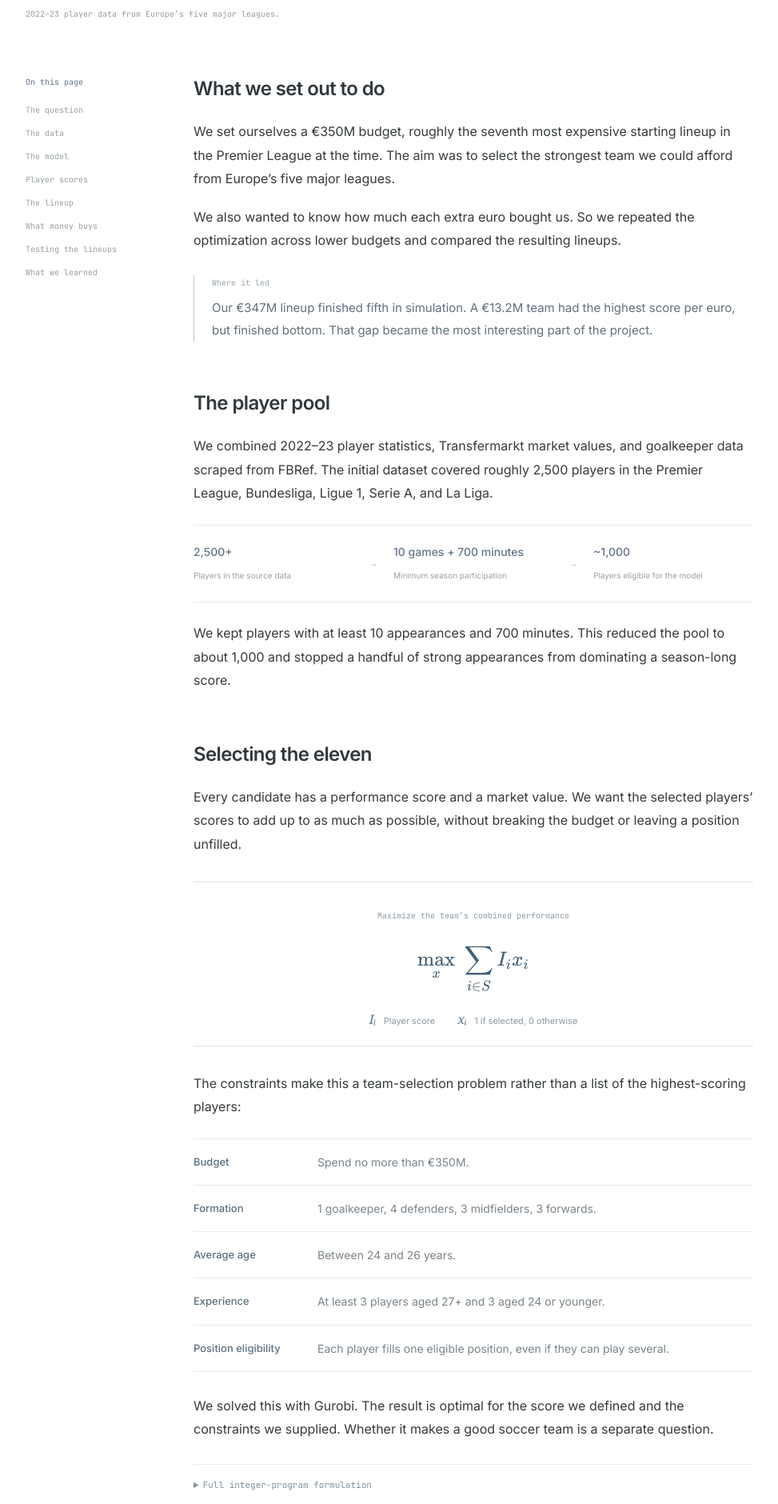
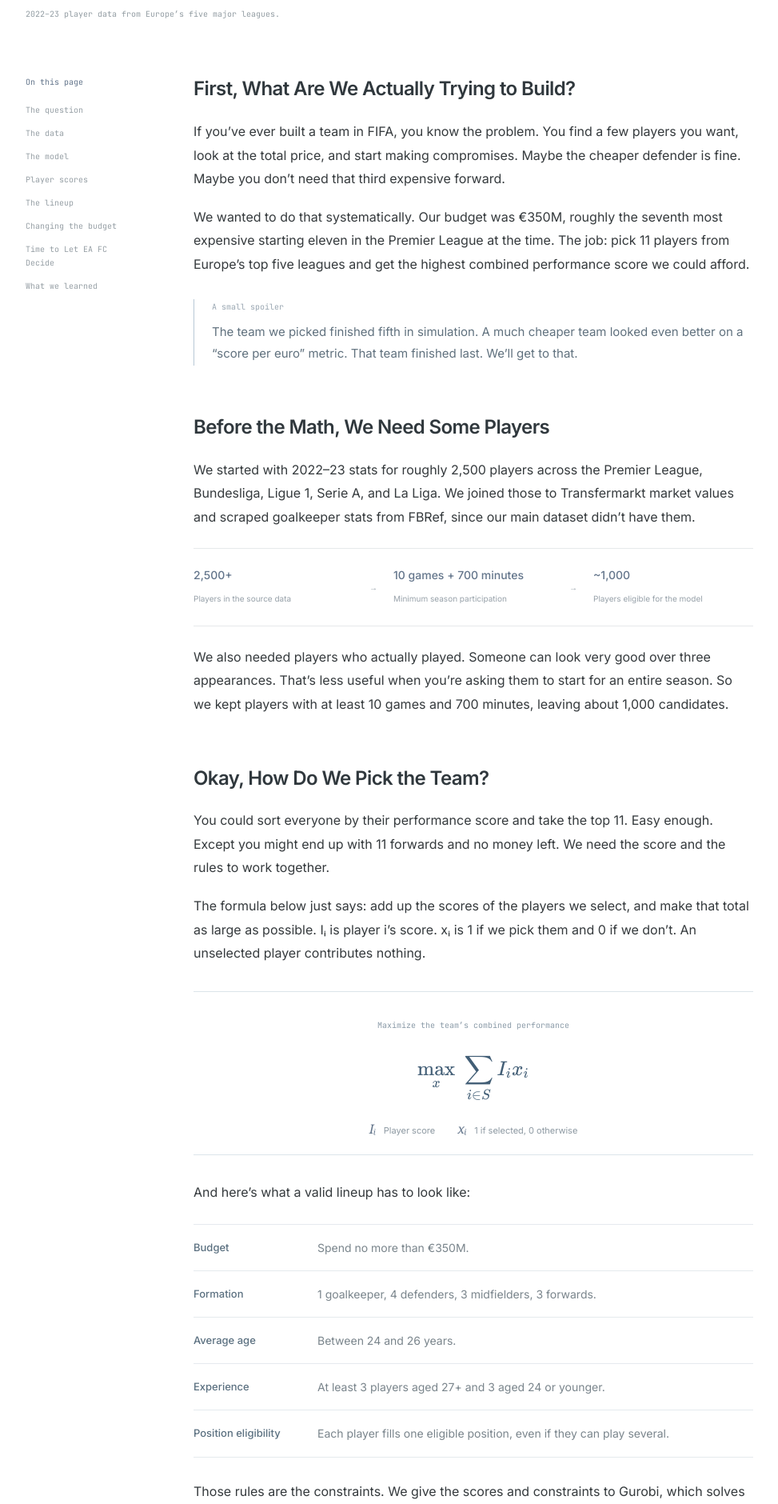
Before and after one commit to svalenci13/portfolio, a Next.js app: page /projects/soccer-optimization in a window 1280 px wide. Shown: the part 880-2760 px from the top of the page at 80% size, without its empty margins (88-1061 px from the left). Built offline with nearby package versions, Linux system fonts and the light colour scheme; a web font is replaced by a local one.

Commit message:
Rewrite soccer case study in author's conversational voice and add project screenshots

```diff
--- a/src/app/globals.css
+++ b/src/app/globals.css
@@ -274,3 +274,7 @@
 .article-end { display: flex; justify-content: space-between; gap: 20px; flex-wrap: wrap; padding: 25px 0 60px; border-top: 1px solid #e5eaee; color: #899ba9; font: 10px/1.8 var(--font-jetbrains-mono), monospace; }
 @media (max-width: 1050px) { .article-layout { grid-template-columns: minmax(0,700px); justify-content: center; gap: 35px; margin-top: 45px; } .article-contents { position: static; flex-direction: row; flex-wrap: wrap; gap: 10px 20px; border-bottom: 1px solid #e5eaee; padding-bottom: 20px; } .article-contents > span { width: 100%; } }
 @media (max-width: 600px) { .article-shell { width: calc(100% - 40px); } .article-hero { padding-top: 38px; } .article-deck { font-size: 16px; } .article-at-a-glance { gap: 18px 25px; } .article-at-a-glance strong { font-size: 12px; } .article-layout { margin-top: 35px; } .article-section h2 { font-size: 21px; } .soccer-article { font-size: 15px; } .article-section { margin-bottom: 45px; } .model-constraints > div { grid-template-columns: 1fr; gap: 4px; padding: 13px 0; } .report-pipeline { flex-wrap: wrap; gap: 13px; } .report-pipeline > div { min-width: 100px; } .report-pipeline > span { display: none; } .report-table { font-size: 11px; } .typeset-equation { font-size: 19px; } .compact-equation { font-size: 12px; } .report-equation-list > div { grid-template-columns: 1fr; gap: 4px; } .report-results strong { font-size: 22px; } .report-results { gap: 12px; } }
+
+.report-evidence { margin-block: 34px; }
+.report-evidence img { border: 1px solid #e6e9eb; border-radius: 3px; }
+.report-evidence figcaption { text-align: center; color: #8f9ca5; }
--- a/src/app/projects/soccer-optimization/page.tsx
+++ b/src/app/projects/soccer-optimization/page.tsx
@@ -17,34 +17,36 @@ export default function SoccerOptimization() {
       <header className="article-hero">
         <p className="article-kicker">Optimization, Operations Research · Group project</p>
         <h1>Building the best<br />value soccer team</h1>
-        <p className="article-deck">We used integer programming to build a starting eleven under €350M, then tested the lineup in EA FC 24. A second, much cheaper team exposed a problem with optimizing for value alone.</p>
+        <p className="article-deck">Give us a budget and a list of players. Can we use math to build a decent soccer team? That was the idea. Then we put the team in EA FC 24 to see what happened.</p>
         <div className="article-at-a-glance"><div><span>Starting dataset</span><strong>2,500+ players</strong></div><div><span>After filtering</span><strong>~1,000 candidates</strong></div><div><span>Main budget</span><strong>€350M</strong></div></div>
         <figure className="article-banner"><Image src="/logos/wide.jpeg" alt="Soccer team optimization project" width={1200} height={420} priority /><figcaption>2022–23 player data from Europe’s five major leagues.</figcaption></figure>
       </header>
       <div className="article-layout">
-        <aside className="article-contents"><span>On this page</span><a href="#question">The question</a><a href="#data">The data</a><a href="#model">The model</a><a href="#player-index">Player scores</a><a href="#lineup">The lineup</a><a href="#budgets">What money buys</a><a href="#results">Testing the lineups</a><a href="#limitations">What we learned</a></aside>
+        <aside className="article-contents"><span>On this page</span><a href="#question">The question</a><a href="#data">The data</a><a href="#model">The model</a><a href="#player-index">Player scores</a><a href="#lineup">The lineup</a><a href="#budgets">Changing the budget</a><a href="#results">Time to Let EA FC Decide</a><a href="#limitations">What we learned</a></aside>
         <main className="article-body">
           <section className="article-section" id="question">
-            <h2>What we set out to do</h2>
-            <p>We set ourselves a €350M budget, roughly the seventh most expensive starting lineup in the Premier League at the time. The aim was to select the strongest team we could afford from Europe’s five major leagues.</p>
-            <p>We also wanted to know how much each extra euro bought us. So we repeated the optimization across lower budgets and compared the resulting lineups.</p>
-            <div className="report-takeaway"><span>Where it led</span><p>Our €347M lineup finished fifth in simulation. A €13.2M team had the highest score per euro, but finished bottom. That gap became the most interesting part of the project.</p></div>
+            <h2>First, What Are We Actually Trying to Build?</h2>
+            <p>If you’ve ever built a team in FIFA, you know the problem. You find a few players you want, look at the total price, and start making compromises. Maybe the cheaper defender is fine. Maybe you don’t need that third expensive forward.</p>
+            <p>We wanted to do that systematically. Our budget was €350M, roughly the seventh most expensive starting eleven in the Premier League at the time. The job: pick 11 players from Europe’s top five leagues and get the highest combined performance score we could afford.</p>
+            <div className="report-takeaway"><span>A small spoiler</span><p>The team we picked finished fifth in simulation. A much cheaper team looked even better on a “score per euro” metric. That team finished last. We’ll get to that.</p></div>
           </section>
           <section className="article-section" id="data">
-            <h2>The player pool</h2>
-            <p>We combined 2022–23 player statistics, Transfermarkt market values, and goalkeeper data scraped from FBRef. The initial dataset covered roughly 2,500 players in the Premier League, Bundesliga, Ligue 1, Serie A, and La Liga.</p>
+            <h2>Before the Math, We Need Some Players</h2>
+            <p>We started with 2022–23 stats for roughly 2,500 players across the Premier League, Bundesliga, Ligue 1, Serie A, and La Liga. We joined those to Transfermarkt market values and scraped goalkeeper stats from FBRef, since our main dataset didn’t have them.</p>
             <div className="report-pipeline"><div><strong>2,500+</strong><span>Players in the source data</span></div><span aria-hidden="true">→</span><div><strong>10 games + 700 minutes</strong><span>Minimum season participation</span></div><span aria-hidden="true">→</span><div><strong>~1,000</strong><span>Players eligible for the model</span></div></div>
-            <p>We kept players with at least 10 appearances and 700 minutes. This reduced the pool to about 1,000 and stopped a handful of strong appearances from dominating a season-long score.</p>
+            <p>We also needed players who actually played. Someone can look very good over three appearances. That’s less useful when you’re asking them to start for an entire season. So we kept players with at least 10 games and 700 minutes, leaving about 1,000 candidates.</p>
           </section>
           <section className="article-section" id="model">
-            <h2>Selecting the eleven</h2>
-            <p>Every candidate has a performance score and a market value. We want the selected players’ scores to add up to as much as possible, without breaking the budget or leaving a position unfilled.</p>
+            <h2>Okay, How Do We Pick the Team?</h2>
+            <p>You could sort everyone by their performance score and take the top 11. Easy enough. Except you might end up with 11 forwards and no money left. We need the score and the rules to work together.</p>
+            <p>The formula below just says: add up the scores of the players we select, and make that total as large as possible. Iᵢ is player i’s score. xᵢ is 1 if we pick them and 0 if we don’t. An unselected player contributes nothing.</p>
             <div className="model-objective">
               <span className="equation-label">Maximize the team’s combined performance</span>
               <Equation tex={String.raw`\max_{x}\;\sum_{i\in S} I_i x_i`} label="Maximize the sum of the selected players' performance scores" />
               <p className="equation-notation"><span><i>Iᵢ</i> Player score</span><span><i>xᵢ</i> 1 if selected, 0 otherwise</span></p>
             </div>
-            <p>The constraints make this a team-selection problem rather than a list of the highest-scoring players:</p>
+
+            <p>And here’s what a valid lineup has to look like:</p>
             <dl className="model-constraints">
               <div><dt>Budget</dt><dd>Spend no more than €350M.</dd></div>
               <div><dt>Formation</dt><dd>1 goalkeeper, 4 defenders, 3 midfielders, 3 forwards.</dd></div>
@@ -52,7 +54,7 @@ export default function SoccerOptimization() {
               <div><dt>Experience</dt><dd>At least 3 players aged 27+ and 3 aged 24 or younger.</dd></div>
               <div><dt>Position eligibility</dt><dd>Each player fills one eligible position, even if they can play several.</dd></div>
             </dl>
-            <p>We solved this with Gurobi. The result is optimal for the score we defined and the constraints we supplied. Whether it makes a good soccer team is a separate question.</p>
+            <p>Those rules are the constraints. We give the scores and constraints to Gurobi, which solves the integer program. It finds the best combination under our definition of “best.” That last part matters a lot.</p>
             <details className="report-details"><summary>Full integer-program formulation</summary><div className="report-details-body">
               <p>The model assigns players to positions. Let x<sub>ip</sub> indicate that player i fills position p, P<sub>i</sub> be their eligible positions, and x<sub>i</sub> indicate selection. Position quotas k<sub>p</sub> are 1, 4, 3, and 3 for goalkeeper, defense, midfield, and attack.</p>
               <Equation compact tex={String.raw`\begin{aligned}
@@ -69,48 +71,50 @@ export default function SoccerOptimization() {
             </div></details>
           </section>
           <section className="article-section" id="player-index">
-            <h2>How we scored players</h2>
-            <p>We adapted the player-performance index from McHale, Scarf, and Folker (2012). We averaged statistics over a season and left out its predictive component, which would have required simulating game events for every player.</p>
-            <p>The remaining score rewards playing time, team points, goals, assists, and clean sheets. Clean sheets carry more weight for goalkeepers and defenders.</p>
+            <h2>What Makes a Player “Good” Here?</h2>
+            <p>Gurobi doesn’t know who Lewandowski is. It needs a number. We adapted a player-performance index from McHale, Scarf, and Folker (2012), averaged the inputs over a season, and left out a predictive component that would have required simulating game events for every player.</p>
+            <p>That left us with five sub-scores. Playing time matters, scoring and assisting matter, and keeping a clean sheet matters. But not equally for every position. A goalkeeper gets more credit for a clean sheet than a striker does, which seems fair.</p>
             <div className="report-table-wrap"><table className="report-table"><caption>What goes into the player index</caption><thead><tr><th>Signal</th><th>Contribution</th><th>Coefficient</th></tr></thead><tbody><tr><td>I₁ · Team points contribution</td><td>Minutes played × team points.</td><td>0.375</td></tr><tr><td>I₂ · Minutes contribution</td><td>Minutes played, independent of team points.</td><td>0.125</td></tr><tr><td>I₃ · Goals</td><td>Goals scored.</td><td>0.125</td></tr><tr><td>I₄ · Assists</td><td>Goals assisted.</td><td>0.0625</td></tr><tr><td>I₅ · Clean sheets</td><td>Games without conceding; weighted by position.</td><td>0.0625</td></tr></tbody></table></div>
             <div className="index-equation"><Equation compact tex={String.raw`I_{\mathrm{player}}=100\left(0.375I_1+0.125I_2+0.125I_3+0.0625I_4+0.0625I_5\right)`} label="Weighted player performance index" /><p className="article-note">We retained the coefficients from the published index. They were not fitted to our dataset.</p></div>
             <details className="report-details"><summary>The five sub-score equations</summary><div className="report-details-body"><p>Let min<sub>p</sub> be average minutes played per game and points<sub>avg</sub> the team’s average points per game. The denominator 90 × 11 is the total player-minutes in a full match.</p><div className="report-equation-list"><div><span>Team points</span><code>I₁ = min<sub>p</sub> / (90 × 11) × points<sub>avg</sub></code></div><div><span>Participation</span><code>I₂ = min<sub>p</sub> / (90 × 11) × 1.34</code></div><div><span>Goals</span><code>I₃ = goals × 1.039</code></div><div><span>Assists</span><code>I₄ = assists × 1.039</code></div><div><span>Clean sheets</span><code>I₅ = clean-sheets × weight<sub>p</sub></code></div></div><p>Clean-sheet weights are 0.585 for goalkeepers, 0.365 for defenders, 0.15 for midfielders, and 0.071 for forwards. Goal-related inputs follow the report’s season-averaged adaptation.</p><p className="article-note">The retained coefficients sum to 0.75 after removing the predictive component. We preserve the report’s formula; its scale is not a normalized percentage or a score out of 100.</p></div></details>
             <p className="article-note">Reference: McHale, Scarf &amp; Folker, “On the Development of a Soccer Player Performance Rating System for the English Premier League,” Interfaces 42 (2012), 339–351. See the original report for its bibliography.</p>
           </section>
           <section className="article-section" id="lineup">
-            <h2>The selected lineup</h2>
-            <p>The selected players cost €347M in total. Using the ages in the report’s solver output, the average is about 25.9 years, within the allowed 24–26 range.</p>
-            <figure className="report-figure"><Image src="/logos/team.png" alt="Selected players in the project's 4-3-3 formation" width={600} height={400} /><figcaption>The selected eleven, shown in a 4-3-3 formation. The model itself uses broad position groups.</figcaption></figure>
+            <h2>So, Who Did We Get?</h2>
+            <p>Here’s the starting eleven. Total cost: €347M. Average age: about 25.9. Both within the limits, with €3M left over.</p>
+            <figure className="report-figure"><Image src="/logos/team.png" alt="Selected players in the project's 4-3-3 formation" width={600} height={400} /><figcaption>The team, arranged in a 4-3-3. A reminder: the model knows “defender,” not “left-back.”</figcaption></figure>
             <div className="report-table-wrap"><table className="report-table"><caption>From the report’s solver output, Appendix Figure 2</caption><thead><tr><th>Position</th><th>Player</th><th>Age</th><th>Value</th></tr></thead><tbody>{players.map(([position, name, age, value]) => <tr key={name}><td>{position}</td><td>{name}</td><td>{age}</td><td>€{value}M</td></tr>)}</tbody><tfoot><tr><td colSpan={3}>Total market value</td><td>€347M</td></tr></tfoot></table></div>
             <p className="article-note">The appendix lists Balde at €50M; one paragraph in the report says €60M. This table follows the solver output, which reconciles to the €347M total.</p>
           </section>
+          <figure className="report-figure report-evidence"><Image src="/projects/soccer/solver-output.png" alt="Original solver output showing selected players, assigned positions, ages, scores, and market values" width={1482} height={546} /><figcaption>The less glamorous version of the team photo. Same eleven, with the numbers attached.</figcaption></figure>
           <section className="article-section" id="budgets">
-            <h2>Varying the budget</h2>
-            <p>With no spending limit, the model selected a €710M team. Raising the budget further would not improve its score. We worked downward from there to find the spending levels where the optimal team changes.</p>
+            <h2>What If We Spent Less?</h2>
+            <p>€350M was our main budget, but there was no reason to stop there. What does another million buy? And how far can we cut the budget before the team gets noticeably worse?</p>
             <ol className="report-steps"><li>Solve the model and record the lineup’s cost.</li><li>Set the next budget to that cost minus €1,000.</li><li>Replace the previous budget constraint and solve again.</li><li>Repeat until no feasible lineup exists.</li></ol>
-            <p>All market values were multiples of €1,000, so the decrement excludes the current spending level without skipping a possible lower one. This produced 347 budget ranges. Replacing the old budget constraint, rather than accumulating new ones, cut the reported runtime from about 60 to 20 seconds.</p>
-            <figure className="report-figure report-chart"><Image src="/projects/soccer/budget-frontier.png" alt="Optimal team index increases with budget, with smaller improvements at higher budgets" width={552} height={431} /><figcaption>Report Figure 5. More money improves the model’s score, but the gains diminish.</figcaption></figure>
+            <p>We started without a budget constraint. The best team cost €710M. Any budget above that gives the same answer. Then we lowered the cap to the selected team’s cost minus €1,000 and solved again. All market values were multiples of €1,000, so we weren’t skipping a possible spending level. Repeating this gave us 347 budget ranges.</p>
+            <figure className="report-figure report-chart"><Image src="/projects/soccer/budget-frontier.png" alt="Optimal team index increases with budget, with smaller improvements at higher budgets" width={552} height={431} /><figcaption>The first few increases in budget buy a lot. By the expensive end, you’re paying more for smaller improvements.</figcaption></figure>
             <details className="report-details"><summary>Budget-sweep pseudocode</summary><pre className="report-code">{`solve without a budget limit
 while the model is feasible:
     record selected team, score, and cost
     next_budget = selected_team_cost - 1,000
     replace the budget constraint with cost ≤ next_budget
     solve again`}</pre></details>
-            <p>We described this extension as “cutting planes” in the report. The procedure is a sequence of tighter budget constraints, each followed by another solve.</p>
-            <figure className="report-figure report-chart"><Image src="/projects/soccer/value-per-euro.png" alt="The ratio of optimal index to cost is highest at the low-budget end" width={786} height={616} /><figcaption>Report Figure 7. Dividing score by cost favors a much cheaper lineup.</figcaption></figure>
+            <p>A small implementation detail helped here: replacing the old budget constraint instead of adding another one each time reduced runtime from about a minute to 20 seconds. Same problem, less unnecessary work. We called this extension “cutting planes” in the report; the loop above is the procedure we used.</p>
+            <figure className="report-figure report-chart"><Image src="/projects/soccer/value-per-euro.png" alt="The ratio of optimal index to cost is highest at the low-budget end" width={786} height={616} /><figcaption>Now divide the score by the price. Suddenly the cheap teams look very appealing.</figcaption></figure>
           </section>
           <section className="article-section" id="results">
-            <h2>Testing the lineups</h2>
-            <p>We put the main lineup into Luton Town in EA FC 24 manager career mode. We controlled the starting lineup, simulated the following season, and used the existing, weaker substitutes when selected players were injured.</p>
+            <h2>Time to Let EA FC Decide</h2>
+            <p>We put our €347M lineup into Luton Town in EA FC 24 manager career mode and simulated the next season. We only controlled the starting lineup. If someone got injured, the existing Luton substitutes had to cover. No quietly buying a better bench halfway through.</p>
             <div className="report-results"><div><strong>5th / 20</strong><span>Simulated Premier League finish</span></div><div><strong>13</strong><span>Clean sheets</span></div><div><strong>€347M</strong><span>Selected lineup cost</span></div></div>
-            <div className="report-player-note"><Image src="/logos/take.png" alt="Takefusa Kubo" width={64} height={64} /><p>Kubo played every match and led the team in goals and assists. Lewandowski contributed 11 goals and 5 assists, below his previous season’s output.</p></div>
-            <div className="report-takeaway"><span>The cheaper team</span><p>The highest index-per-euro lineup cost only €13.2M. In simulation it finished bottom, and the manager was fired. The score-per-euro ratio favored a low price more than the level of performance needed to compete.</p></div>
-            <p>EA FC 24 gave us a way to try the teams, but one simulated season cannot tell us how they would perform in real life. We did not test the index against an independent set of actual match results.</p>
+            <figure className="report-figure report-evidence"><Image src="/projects/soccer/league-table.jpg" alt="EA FC 24 league table showing the simulated team finishing fifth" width={2354} height={1311} /><figcaption>Fifth place. We’ll take it.</figcaption></figure>
+            <div className="report-player-note"><Image src="/logos/take.png" alt="Takefusa Kubo" width={64} height={64} /><p>Kubo played every match and led the team in goals and assists. Lewandowski finished with 11 goals and 5 assists, down from his previous season. So the biggest name wasn’t the biggest contributor.</p></div>
+            <div className="report-takeaway"><span>About that €13.2M team</span><p>When we maximized score per euro across the budget ranges, the winner cost €13.2M. Great value, apparently. In simulation it finished bottom and got the manager fired. The ratio liked how little we spent. The league table was less impressed.</p></div>
+            <p>Obviously EA FC is not real life. One simulated season doesn’t validate a model, and we didn’t test the index against an independent set of real match results. But the contrast is useful: a team can look efficient on paper and still not be good enough to compete.</p>
           </section>
           <section className="article-section" id="limitations">
-            <h2>Where the model falls short</h2>
+            <h2>What the Model Doesn’t Know</h2>
             <div className="report-rule-list"><div><strong>Use actual roles, not just position groups</strong><p>A forward who is also eligible at midfield can be selected there because of scoring stats, even if their real midfield contribution is weak. Center-back, full-back, winger, and striker need more specific treatment.</p></div><div><strong>Account for league strength</strong><p>The same statistics can mean different things in different competitions. League adjustment is a proposed improvement, not part of the implemented player index.</p></div><div><strong>Model combinations, not just individuals</strong><p>Team chemistry, passing interactions, coaching, and adaptation to transfers are missing. Summing good individual scores does not guarantee a good team.</p></div><div><strong>Broaden the scouting pool</strong><p>Lower divisions and leagues outside Europe’s top five may contain undervalued players that this dataset cannot discover.</p></div></div>
-            <p>The first change I would make is more precise position data. The model can find the best answer to the problem we give it, but broad eligibility rules let it put the wrong kind of player in a role.</p>
+            <p>The first thing I’d fix is the position data. If we tell the solver a player can play midfield, it will believe us. It won’t notice that we’ve put an attacker there because their goals make the score look better. Better inputs before a more complicated model.</p>
           </section>
           <section className="article-section" id="sources"><h2>Project notes</h2><p>Python, Gurobi, Pandas, and NumPy for the model and data work. EA FC 24 for the simulation.</p><p>Built with Hadas Barabash, Misha Melnyk, David Lascu, Sebastian Valencia, and Shamar Phillips.</p><ul className="report-source-list"><li><a href="https://www.kaggle.com/datasets/vivovinco/20222023-football-player-stats" target="_blank" rel="noreferrer">2022–23 player statistics</a></li><li><a href="https://www.kaggle.com/datasets/davidcariboo/player-scores" target="_blank" rel="noreferrer">Transfermarkt market values</a></li><li><a href="https://fbref.com/en/comps/Big5/2022-2023/keepersadv/players/2022-2023-Big-5-European-Leagues-Stats" target="_blank" rel="noreferrer">FBRef goalkeeper statistics</a></li><li><a href="/soccer-team-optimization.pdf" target="_blank" rel="noreferrer">Original report, with full formulation, figures, and references</a></li></ul></section>
           <footer className="article-end"><Link href="/#projects">← Back to projects</Link><a href="/soccer-team-optimization.pdf" target="_blank" rel="noreferrer">Read the original report ↗</a></footer>
```
Also changed, not shown: public/projects/soccer/league-table.jpg (added), public/projects/soccer/solver-output.png (added).
